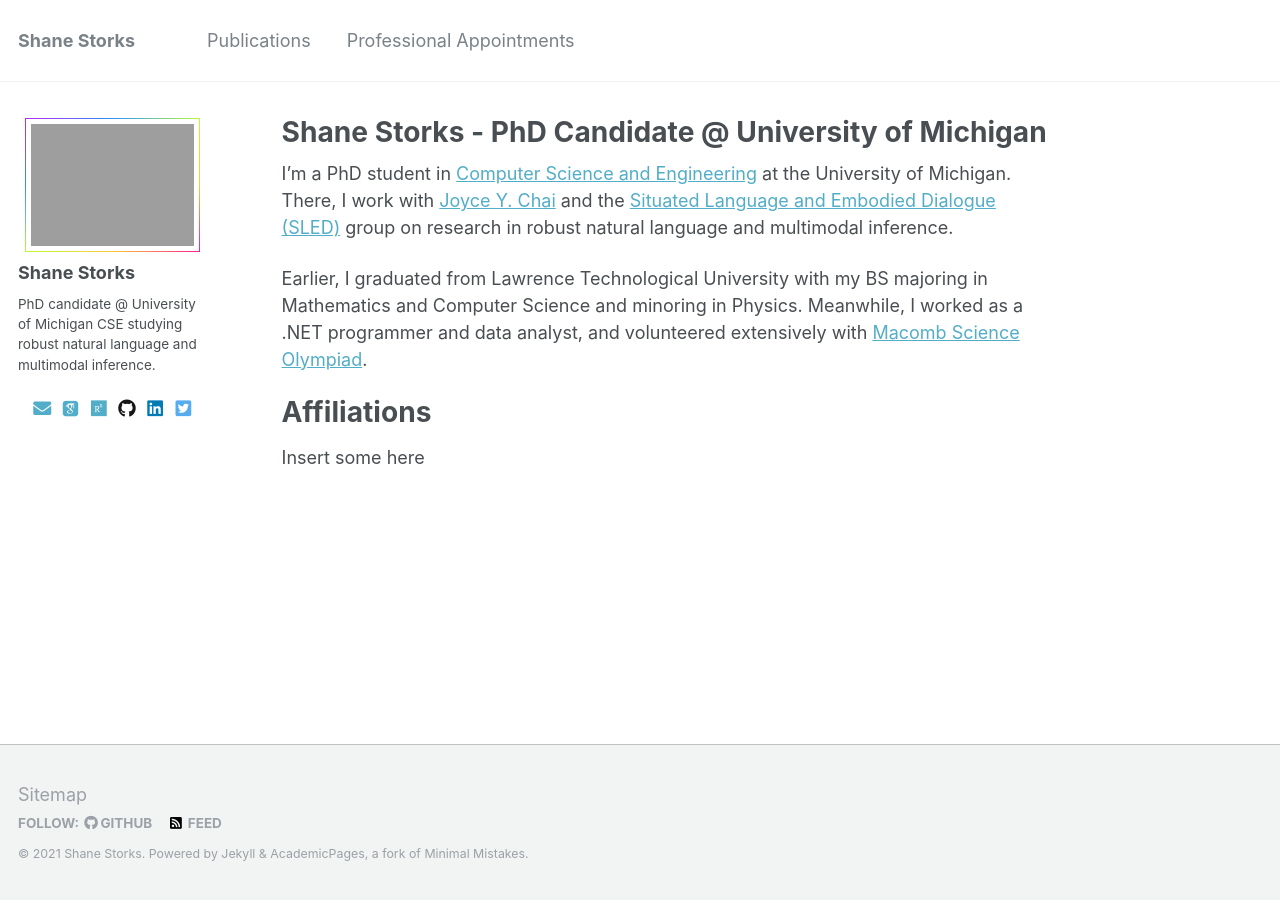
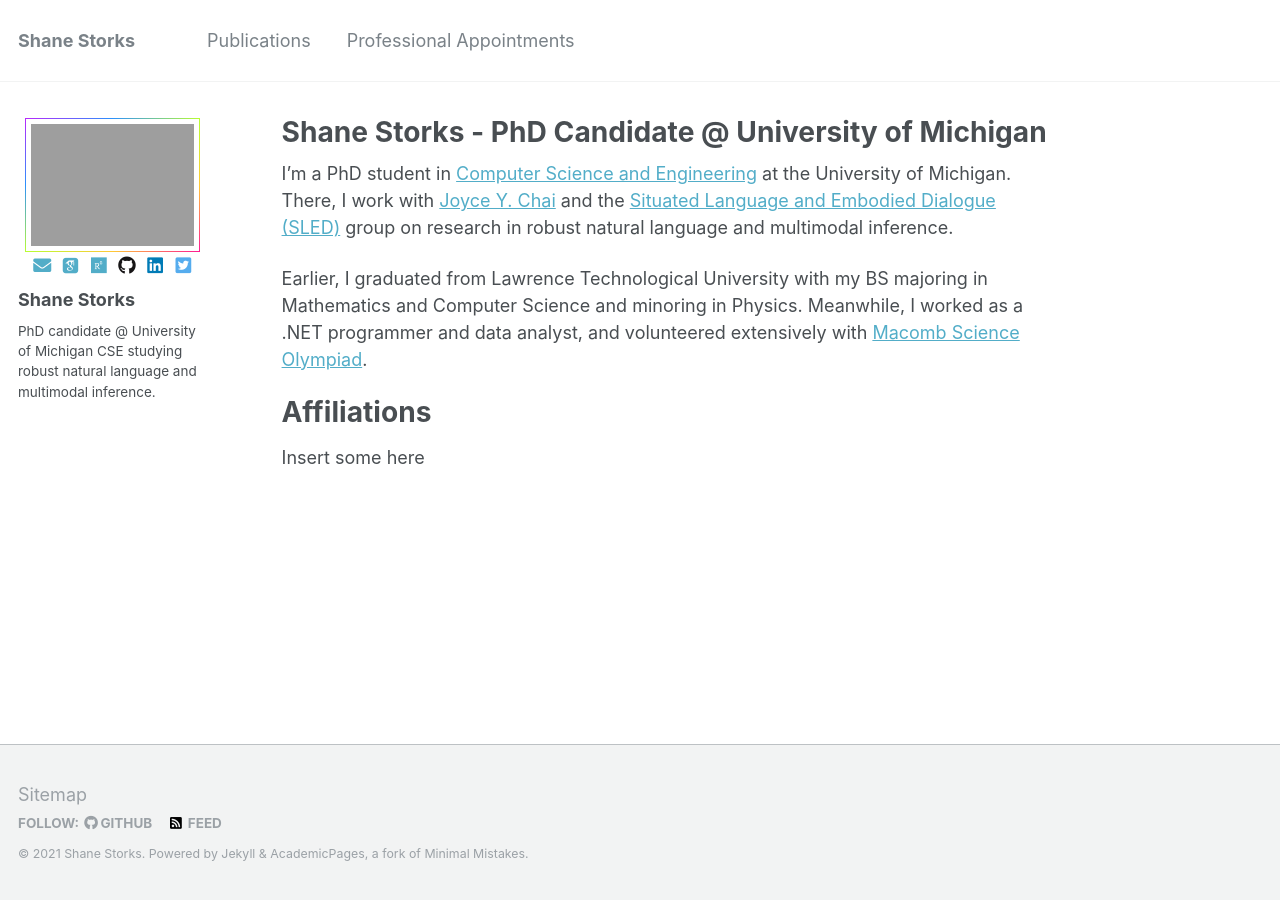
Before and after one commit to shanestorks/shanestorks.github.io, a Jekyll site: the page built from _pages/about.md, in a window 1280 px wide. Built offline with Jekyll 4.4.1, drawn with Linux system fonts in a browser that asks for light colours; some web fonts are replaced.

Commit message:
Sidebar changes

```diff
--- a/_includes/author-profile.html
+++ b/_includes/author-profile.html
@@ -12,11 +12,6 @@
     {% else %}
     	<img src="{{ author.avatar | prepend: "/images/" | prepend: base_path }}" class="author__avatar" alt="{{ author.name }}">
     {% endif %}
-  </div>
-
-  <div class="author__content">
-    <h3 class="author__name">{{ author.name }}</h3>
-    {% if author.bio %}<p class="author__bio">{{ author.bio }}</p>{% endif %}
   </div>
 
   <div class="author__urls-wrapper">
@@ -66,4 +61,9 @@
       <!-- </li>
     </ul> -->
   </div>
+
+  <div class="author__content">
+    <h3 class="author__name">{{ author.name }}</h3>
+    {% if author.bio %}<p class="author__bio">{{ author.bio }}</p>{% endif %}
+  </div>
 </div>
```
